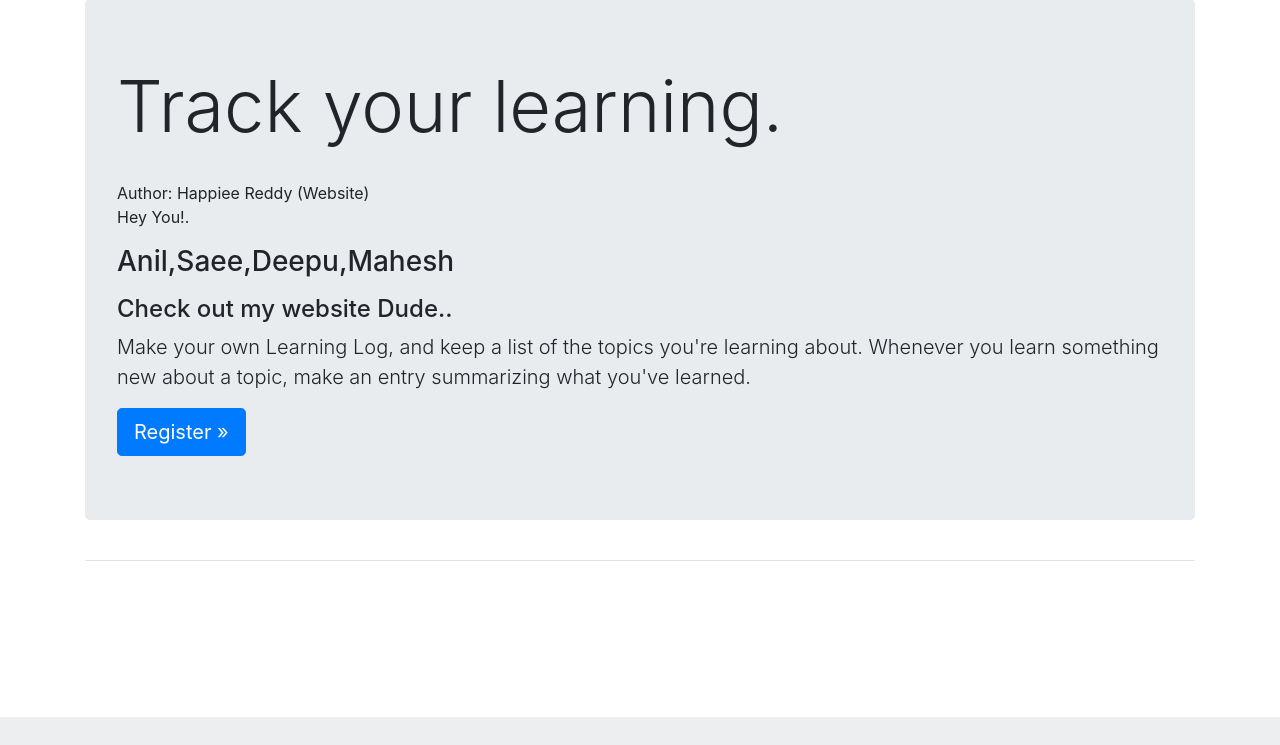
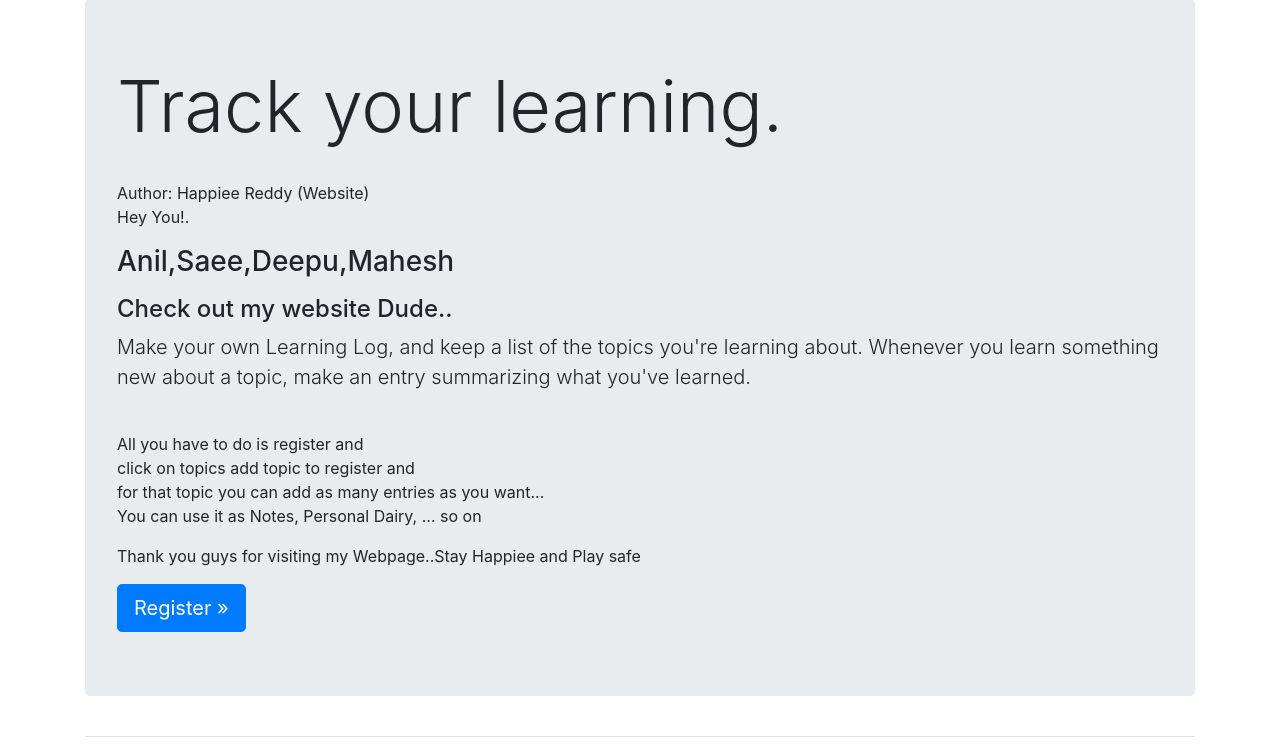
Before and after one commit to s4santa/san, a Django app: page / in a window 1280 px wide. Shown: the part 83-828 px from the top of the page. Before the commit the page ends 800 px from the top, so only its background shows below. Run offline with Django 4.2, Linux system fonts and the light colour scheme; parts of the project's set-up code (start-up, migrations or seed data) failed here and were passed over; some libraries are stand-ins or nearby versions.

Commit message:
Update index.html

```diff
--- a/learning_logs/templates/learning_logs/index.html
+++ b/learning_logs/templates/learning_logs/index.html
@@ -13,6 +13,13 @@
     <p class="lead">Make your own Learning Log, and keep a list of the
         topics you're learning about. Whenever you learn something new
         about a topic, make an entry summarizing what you've learned.</p>
+    <br>
+    <p>All you have to do is register and
+        <br>click on topics add topic to register and
+        <br> for that topic you can add as many entries as you want...
+    <br> You can use it as Notes, Personal Dairy, ... so on </p>
+
+    <p> Thank you guys for visiting my Webpage..Stay Happiee and Play safe</p>
 
         <a class="btn btn-lg btn-primary" href="{% url 'users:register' %}"
  role="button">Register &raquo;</a>
```
